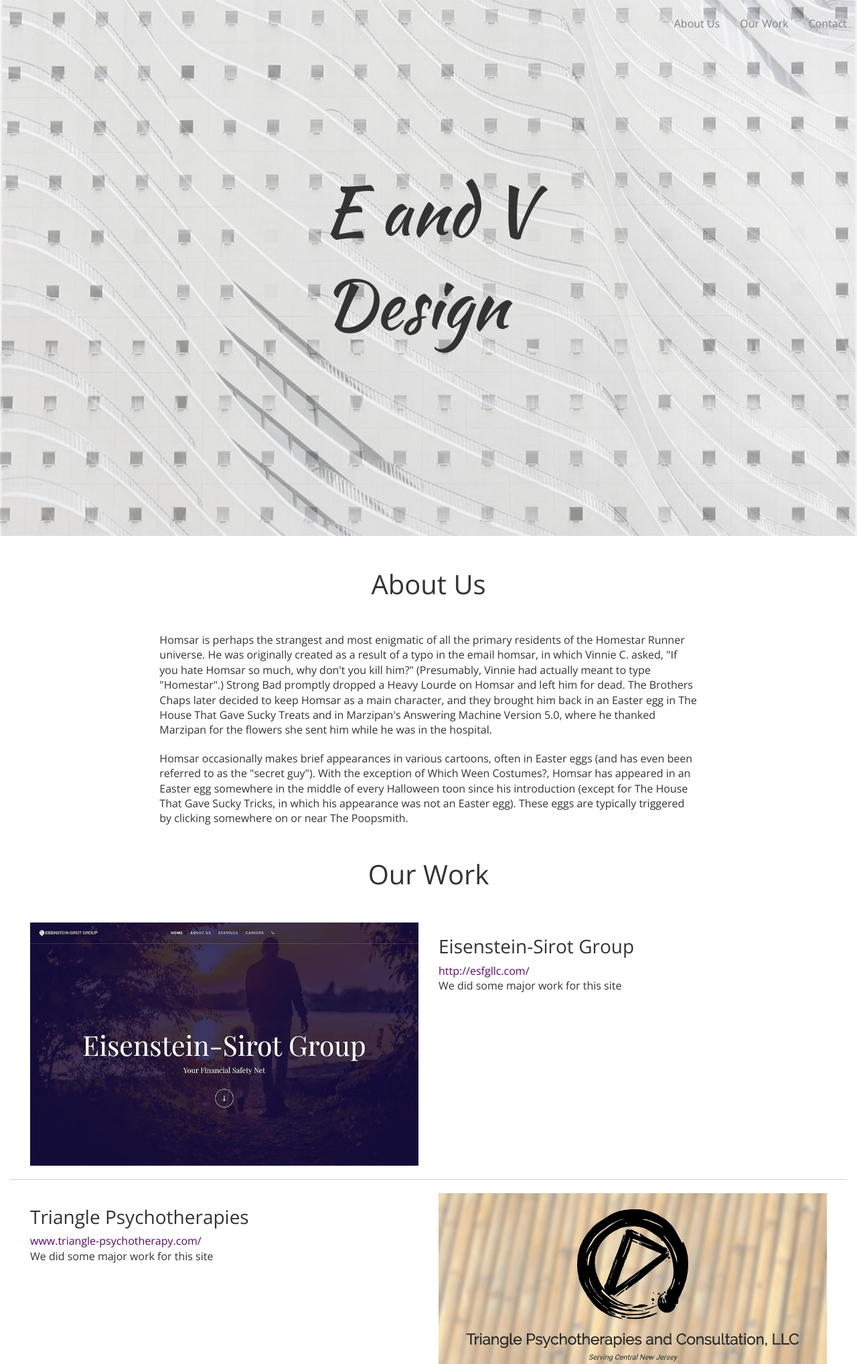
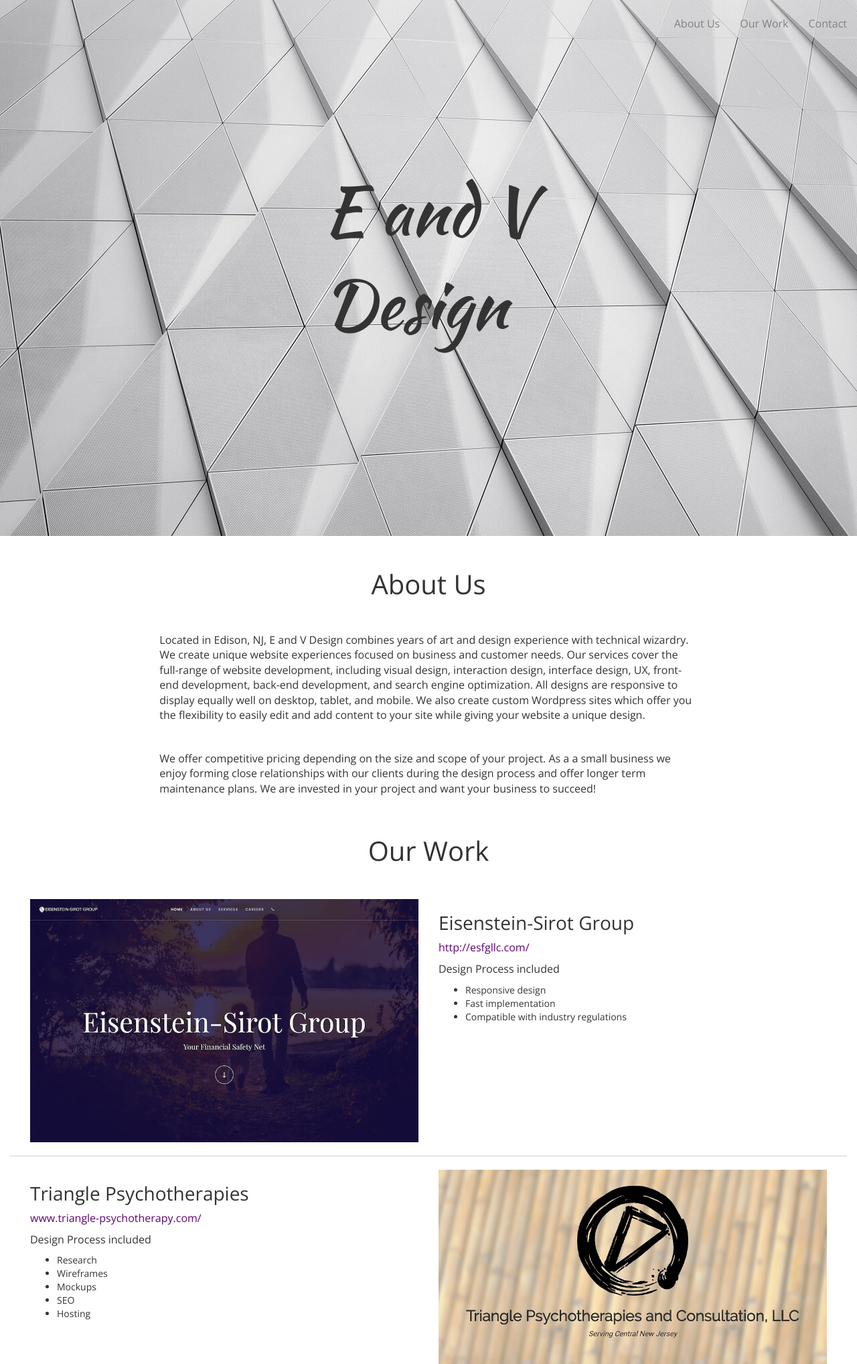
Before and after one commit to eliezerwohl/e-and-v-design, a PHP site: page / in a window 1280 px wide. Shown: the top 2036 px of the page at 67% size. Run offline with PHP 8.4, Linux system fonts and the light colour scheme; some libraries are stand-ins or nearby versions.

Commit message:
added content

```diff
--- a/index.html
+++ b/index.html
@@ -1,3 +1,5 @@
+
+
 <!DOCTYPE html>
 <html lang="en">
   <head>
@@ -11,7 +13,6 @@
     <title>E and V Design | Web Designers, Developers, SEO</title>
     <meta name="Description" content=''>
     <meta name="robots" content="noindex">
-
     <meta name="googlebot" content="noindex">
   </head>
   <body>
@@ -55,10 +56,11 @@
         </div>
         <div class="contentContainer col-md-8 col-md-offset-2">
           <p>
-                  Homsar is perhaps the strangest and most enigmatic of all the primary residents of the Homestar Runner universe. He was originally created as a result of a typo in the email homsar, in which Vinnie C. asked, "If you hate Homsar so much, why don't you kill him?" (Presumably, Vinnie had actually meant to type "Homestar".) Strong Bad promptly dropped a Heavy Lourde on Homsar and left him for dead. The Brothers Chaps later decided to keep Homsar as a main character, and they brought him back in an Easter egg in The House That Gave Sucky Treats and in Marzipan's Answering Machine Version 5.0, where he thanked Marzipan for the flowers she sent him while he was in the hospital.
+            Located in Edison, NJ, E and V Design combines years of art and design experience with technical wizardry. We create unique website experiences focused on business and customer needs. Our services cover the full-range of website development, including visual design, interaction design, interface design, UX, front-end development, back-end development, and search engine optimization. All designs are responsive to display equally well on desktop, tablet, and mobile. We also create custom Wordpress sites which offer you the flexibility to easily edit and add content to your site while giving your website a unique design.
+          <p>
+            <br>
+          <p>We offer competitive pricing depending on the size and scope of your project. As a a small business we enjoy forming close relationships with our clients during the design process and offer longer term maintenance plans. We are invested in your project and want your business to succeed!
           </p>
-               <br>
-               <p>Homsar occasionally makes brief appearances in various cartoons, often in Easter eggs (and has even been referred to as the "secret guy"). With the exception of Which Ween Costumes?, Homsar has appeared in an Easter egg somewhere in the middle of every Halloween toon since his introduction (except for The House That Gave Sucky Tricks, in which his appearance was not an Easter egg). These eggs are typically triggered by clicking somewhere on or near The Poopsmith. </p>
         </div>
       </div>
       <div id="portfolio" class="container">
@@ -74,7 +76,12 @@
             <a target="_blank" href="http://esfgllc.com/">
               <p>http://esfgllc.com/</p>
             </a>
-                  <p>We did some major work for this site</p>
+            <p>Design Process included
+            <ul>
+            <li>Responsive design</li>
+            <li>Fast implementation </li>
+            <li>Compatible with industry regulations</li>
+            </p>
           </div>
         </div>
         <div class="col-md-12 workDiv">
@@ -86,7 +93,15 @@
             <a target="_blank" href="http://www.triangle-psychotherapy.com/">
               <p>www.triangle-psychotherapy.com/</p>
             </a>
-                  <p>We did some major work for this site</p>
+            <p>Design Process included
+            <ul>
+              <li>Research</li>
+              <li>Wireframes</li>
+              <li>Mockups</li>
+              <li>SEO</li>
+              <li>Hosting</li>
+            </ul>
+            </p>
           </div>
         </div>
         <div class="col-md-12 workDiv">
@@ -94,9 +109,16 @@
             <img src="img/hands.jpg" class="img-responsive">
           </div>
           <div class="col-md-6">
-                  <h3> Assisting Hands</h3>
+            <h3>Assisting Hands</h3>
             <p>&nbsp;</p>
-                  <p>We did some major work for this site</p>
+            <p>Projects include
+            <ul>
+              <li>WordPress maintenance and bug fixes</li>
+              <li>Job application portal</li>
+              <li>Payment portal</li>
+              <li>SSL certification</li>
+            </ul>
+            </p>
           </div>
         </div>
         <div class="col-md-12 workDiv">
@@ -108,7 +130,15 @@
             <a target="_blank" href="http://www.libertyvicemusic.com/">
               <p>www.libertyvicemusic.com</p>
             </a>
-                  <p>We did some major work for this site</p>
+            <p>Design Process included
+            <ul>
+              <li>Research</li>
+              <li>Wireframes</li>
+              <li>Mockups</li>
+              <li>Coding</li>
+              <li>Hosting</li>
+            </ul>
+            </p>
           </div>
         </div>
         <div class="col-md-12 workDiv">
@@ -120,7 +150,15 @@
             <a target="_blank" href="http://www.bclsf.org/">
               <p>www.bclsf.org/</p>
             </a>
-                     <p>We did some major work for this site</p>
+            <p>Design Process included
+            <ul>
+              <li>UX research (including personas)</li>
+              <li>Market research</li>
+              <li>Wireframes</li>
+              <li>Color mockups</li>
+              <li>Custom WP theme development including ACF</li>
+            </ul>
+            </p>
           </div>
         </div>
       </div>
--- a/styles/main.css
+++ b/styles/main.css
@@ -4,7 +4,6 @@ h1, .navbar-brand {
 
 h3 {
 	font-size: 28px;
-/*	margin-top: 10px;*/
 }
 
 body {
@@ -13,7 +12,6 @@ body {
 
 p {
 	-webkit-margin-before: 0em;
-    -webkit-margin-after: 0em;
 }
 
 .parent {
@@ -81,12 +79,12 @@ p {
 }
 
 
-ul li {
+.navbar ul li {
 	font-size: 16px;
 	color: #CDCCDA;
 }
 
-ul li:hover {
+.navbar ul li:hover {
 	background-color:transparent;
 	font-style: italic;
 }
```
Also changed, not shown: img/background.jpg, img/background.png (deleted), img/favicon.ico (added), img/favicon.png (added). Lines whose indentation alone changed are shown as unchanged.
